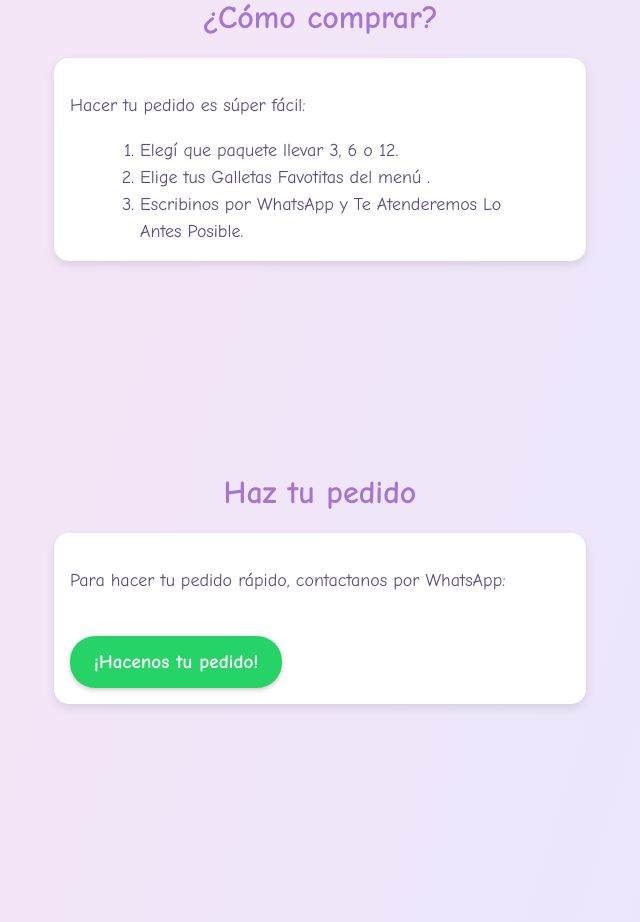
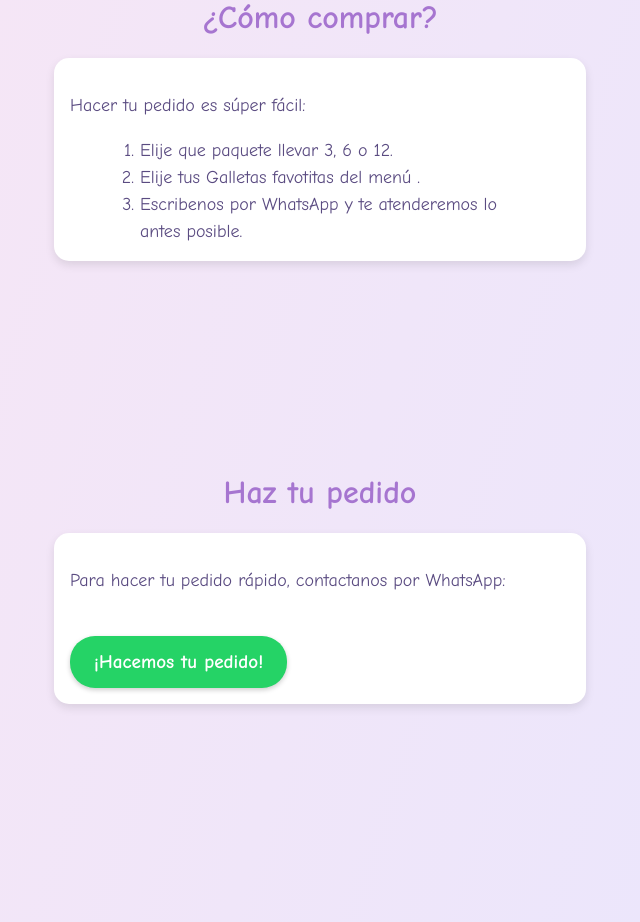
Before and after one commit to VOSCookies/VOSCookies, a plain HTML site: page index.html in a window 1280 px wide. Shown: the part 2360-3282 px from the top of the page, without its empty margins (320-960 px from the left). Drawn offline with Linux system fonts and the light colour scheme.

Commit message:
Update index.html

```diff
--- a/index.html
+++ b/index.html
@@ -368,9 +368,9 @@
       <div class="card">
         <p>Hacer tu pedido es súper fácil:</p>
         <ol style="max-width: 400px; margin: 0 auto;">
-          <li>Elegí que paquete llevar 3, 6 o 12.</li>
-          <li>Elige tus Galletas Favotitas del menú .</li>
-          <li>Escribinos por WhatsApp y Te Atenderemos Lo Antes Posible.</li>
+          <li>Elije que paquete llevar 3, 6 o 12.</li>
+          <li>Elije tus Galletas favotitas del menú .</li>
+          <li>Escribenos por WhatsApp y te atenderemos lo antes posible.</li>
         </ol>
       </div>
     </section>
@@ -379,7 +379,7 @@
       <h3 class="section-title">Haz tu pedido</h3>
       <div class="card">
         <p>Para hacer tu pedido rápido, contactanos por WhatsApp:</p>
-        <a class="whatsapp-button" href="https://wa.me/622880107" target="_blank" rel="noopener noreferrer">¡Hacenos tu pedido!</a>
+        <a class="whatsapp-button" href="https://wa.me/622880107" target="_blank" rel="noopener noreferrer">¡Hacemos tu pedido!</a>
       </div>
     </section>
 
```
